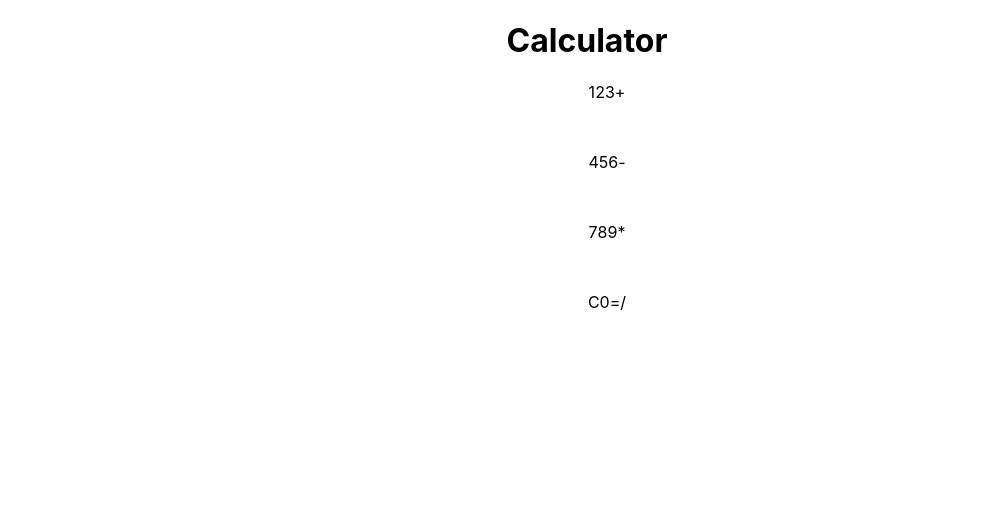
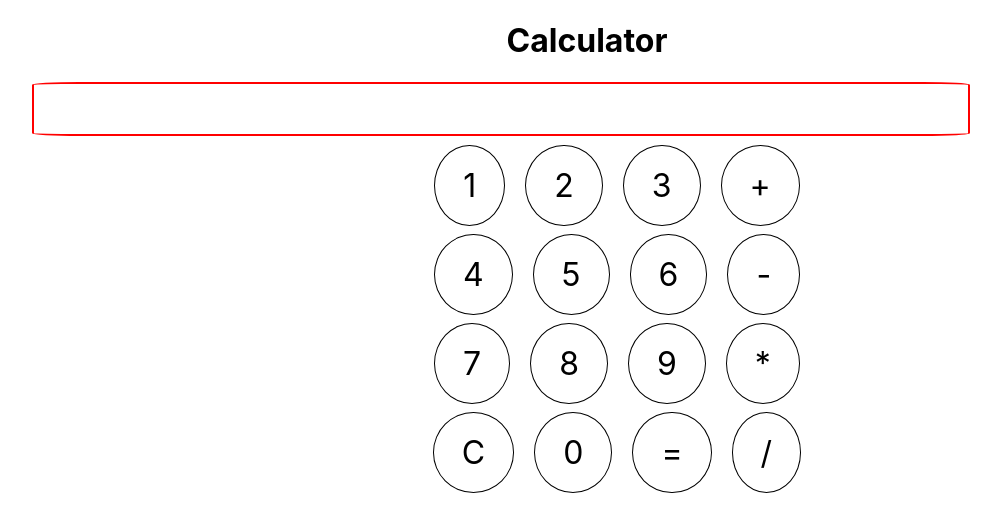
Before and after one commit to innovationcode/basic-calculator-app, a React (Create React App) app in the folder calculator/: page / in a window 1280 px wide. Shown: the top 532 px of the page, without its empty margins (53-1054 px from the left). Built offline with nearby package versions, Linux system fonts and the light colour scheme; the HTML template or start-up script is replaced by a standard one.

Commit message:
result display and some CSS

```diff
--- a/calculator/src/App.css
+++ b/calculator/src/App.css
@@ -9,6 +9,9 @@ ul {
 li {
   list-style: none;
   display: inline;
-
-
+  border: 1.5px solid black;
+  border-radius: 50%;
+  padding : 20px 28px;
+  margin-left: 20px;
+  font-size: 2em;
 }
--- a/calculator/src/App.js
+++ b/calculator/src/App.js
@@ -8,6 +8,14 @@ class App extends React.Component{
       <div className="App">
         <h1>Calculator</h1>
         <div>
+            <div style = {{borderRadius : "5%",
+                           width :"73%",
+                           border: "2px solid red",
+                           height: "50px",
+                           marginLeft: "85px",
+                           marginBottom : "30px"}}> { }
+            </div>
+
             {/* First Row  */}
             <ul>
               <li>1</li>
```
